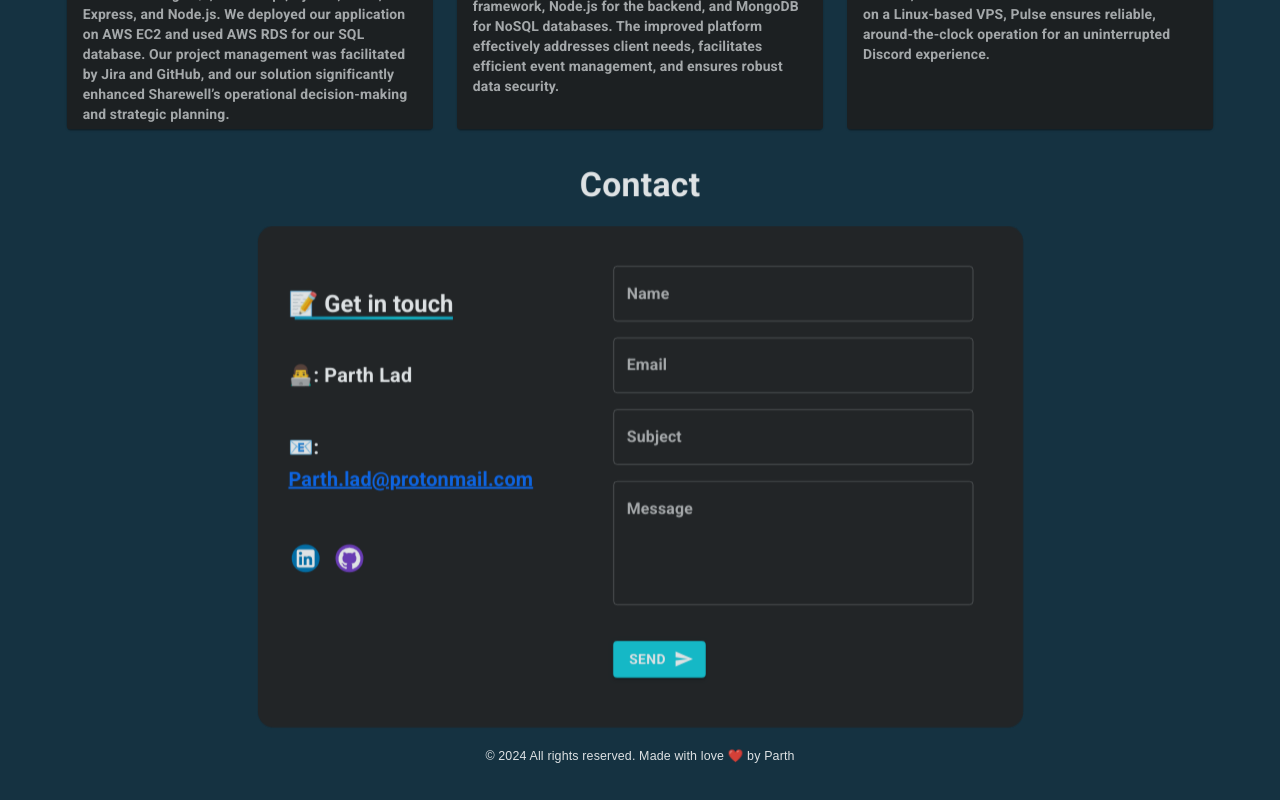
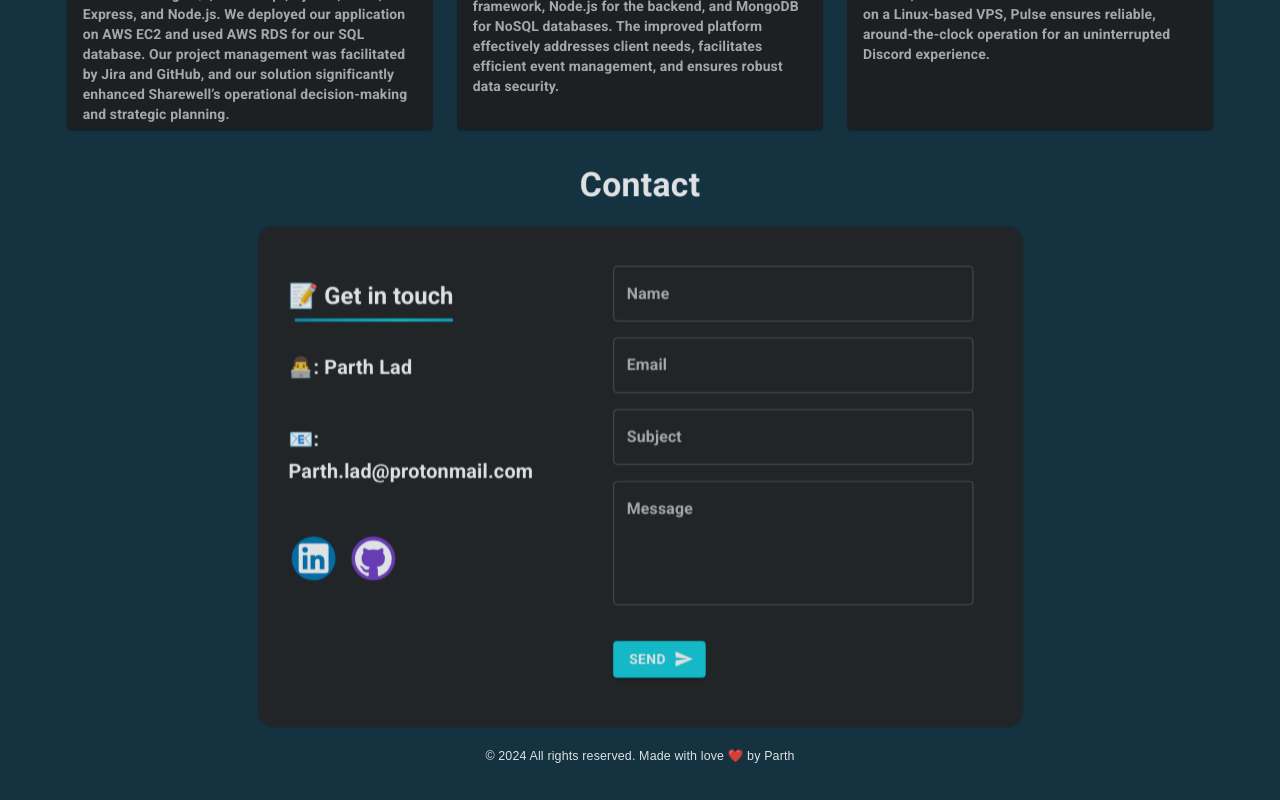
Before and after one commit to ParthKLad/web-portfolio, a React (Create React App) app: page / in a window 1280 px wide. Shown: the part 1718-2518 px from the top of the page. Built offline with nearby package versions, Linux system fonts and the light colour scheme.

Commit message:
more contact me stuff fixed

```diff
--- a/src/components/Contacts.js
+++ b/src/components/Contacts.js
@@ -166,12 +166,13 @@ const ContactForm = () => {
                     position: "relative", // Establish a positioning context for pseudo-elements
                     "::after": {
                       // Pseudo-element for the underline
+
                       content: '""',
                       position: "absolute",
-                      bottom: 0,
+                      bottom: -10,
                       left: 6,
                       right: 1,
-                      height: "3px", // Make the underline a bit thicker for visibility
+                      height: "3px", // Make the underline a bit thicker for
                       backgroundImage:
                         "linear-gradient(90deg, #15CEDC, #0B83B3, #15CEDC)", // Create a gradient for the underline
                       backgroundSize: "200% 100%", // Extend the background size for the animation effect
@@ -209,7 +210,13 @@ const ContactForm = () => {
                   }}
                 >
                   📧:{" "}
-                  <a href="mailto:'Parth.lad@protonmail.com">
+                  <a
+                    href="mailto:'Parth.lad@protonmail.com"
+                    style={{
+                      color: theme.palette.mode === "dark" ? "#fff" : "#000", // Change color based on theme
+                      textDecoration: "none", // Remove underline
+                    }}
+                  >
                     {" "}
                     Parth.lad@protonmail.com
                   </a>
@@ -234,7 +241,7 @@ const ContactForm = () => {
                       backgroundColor: "#0077B5", // LinkedIn blue for all modes
                       color: "white", // White icon color for contrast
                       padding: "2px", // Reduce the padding to shrink the circle size
-                      fontSize: "1.5rem", // Increase the icon size to make it slightly larger
+                      fontSize: "2.5rem", // Increase the icon size to make it slightly larger
                       "@media (max-width:600px)": { fontSize: "1.5rem" }, // Adjust for mobile sizes
                       "&:hover": {
                         backgroundColor: "#005582", // A slightly darker shade of LinkedIn blue for hover
@@ -249,7 +256,7 @@ const ContactForm = () => {
                       backgroundColor: "#763EC6", // Custom purple
                       color: "white", // Set GitHub icon color to white for visibility
                       padding: "2px", // Reduce the padding to shrink the circle size
-                      fontSize: "1.5rem", // Make it smaller
+                      fontSize: "2.5rem", // Make it smaller
                       "@media (max-width:600px)": { fontSize: "1.5rem" }, // Smaller for mobile
                       "&:hover": {
                         backgroundColor:
```
Also changed, not shown: 2 other files (tests, documents, lock files or other folders).
